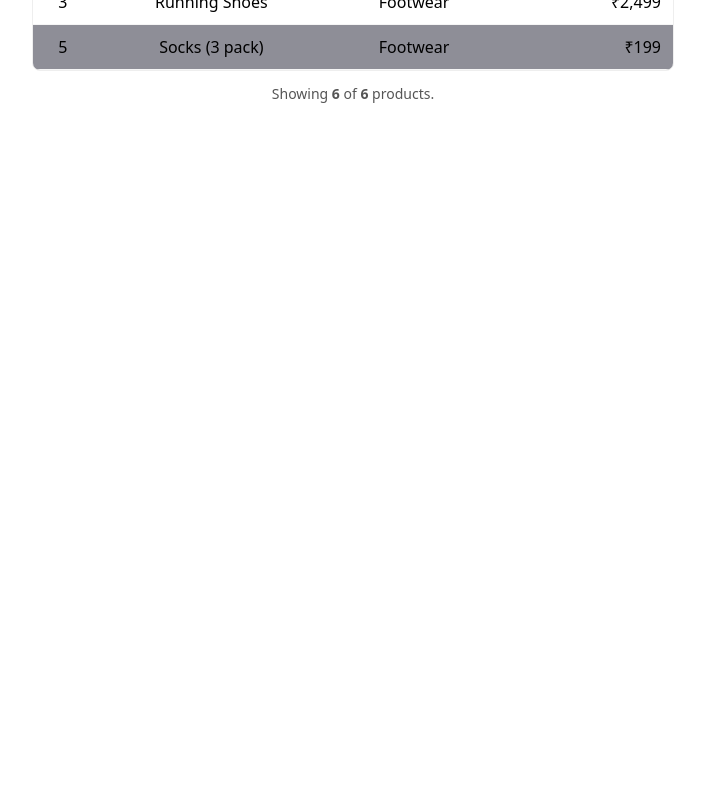
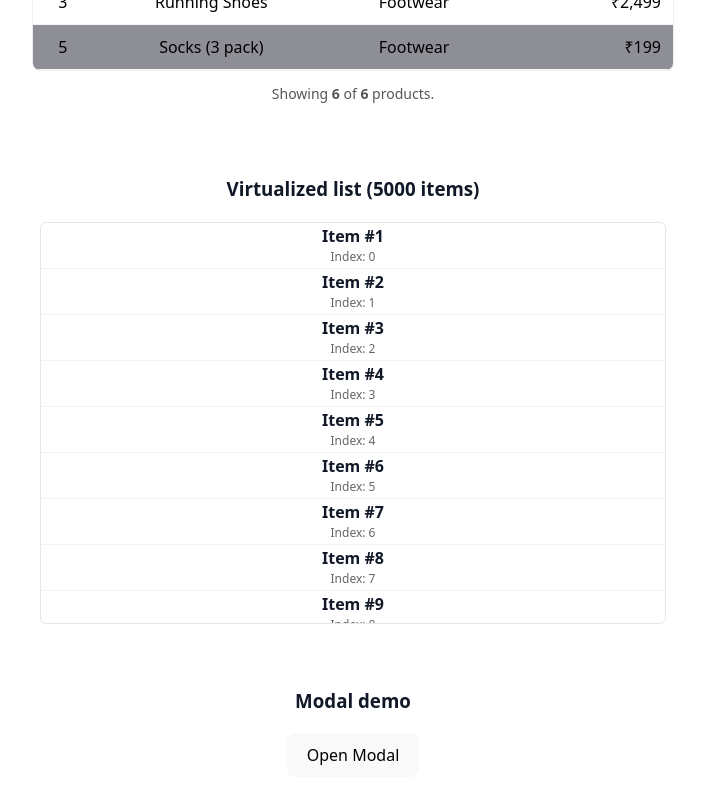
Before and after one commit to Prathm7/react-practice-problems, a React (Vite) app in the folder react-practice/: page / in a window 1280 px wide. Shown: the part 4816-5616 px from the top of the page, without its empty margins (287-992 px from the left). Before the commit the page ends 4984 px from the top, so only its background shows below. Built offline with nearby package versions, Linux system fonts and the light colour scheme.

Commit message:
feat: add P22 – Virtualized List and P23 – Modal Component

```diff
--- a/react-practice/src/App.css
+++ b/react-practice/src/App.css
@@ -115,3 +115,51 @@ html, body {
   .toast-root { left: 12px; right: 12px; top: 12px; }
   .toast { min-width: auto; width: 100%; max-width: none; }
 }
+
+.modal-backdrop {
+  position: fixed;
+  inset: 0;
+  background: rgba(0,0,0,0.45);
+  display: flex;
+  align-items: center;
+  justify-content: center;
+  z-index: 9999;
+  padding: 20px;
+}
+
+.modal {
+  width: 100%;
+  max-width: 640px;
+  background: #34375d;
+  border-radius: 8px;
+  box-shadow: 0 12px 40px rgba(2,6,23,0.4);
+  outline: none;
+  max-height: 90vh;
+  overflow: auto;
+}
+
+.modal-header {
+  display: flex;
+  align-items: center;
+  justify-content: space-between;
+  padding: 16px;
+  border-bottom: 1px solid #eee;
+}
+
+.modal-body {
+  padding: 16px;
+}
+
+.modal-footer {
+  padding: 12px 16px;
+  border-top: 1px solid #eee;
+  text-align: right;
+}
+
+.modal-close {
+  background: transparent;
+  border: none;
+  font-size: 20px;
+  cursor: pointer;
+  line-height: 1;
+}
--- a/react-practice/src/App.jsx
+++ b/react-practice/src/App.jsx
@@ -28,6 +28,8 @@ import PhoneNumbersForm from "./problems/P18-dynamic-form-fields/PhoneNumbersFor
 import ExampleForm from "./problems/P19-reusable-text-fields/ExampleForm";
 import MultiStepForm from "./problems/P20-multii-step-form/MultiStepForm";
 import ProductTable from "./problems/P21-sortable-and-filterable/ProductTable";
+import VirtualizedListItems from "./problems/P22-virtualized-list/VirtualizedItem";
+import AppModalDemo from "./problems/P23-model-component/AppModalDemo";
 
 function AppContent() {
   const { theme, toggleTheme } = useContext(ThemeContext);
@@ -101,6 +103,8 @@ export default function App() {
           <ExampleForm />
           <MultiStepForm />
           <ProductTable />
+          <VirtualizedListItems />
+          <AppModalDemo />
         </AuthProvider>
       </ThemeProvider>
     </ToastProvider>
--- /dev/null
+++ b/react-practice/src/problems/P22-virtualized-list/VirtualizedItem.jsx
@@ -0,0 +1,31 @@
+import React from "react";
+import VirtualizedList from "./VirtualizedList";
+
+function makeItems(n = 5000) {
+  return Array.from({ length: n }, (_, i) => ({
+    id: i + 1,
+    text: `Item #${i + 1}`,
+  }));
+}
+
+export default function VirtualizedListItems() {
+  const items = React.useMemo(() => makeItems(5000), []);
+
+  return (
+    <div style={{ padding: 20 }}>
+      <h3>Virtualized list (5000 items)</h3>
+      <VirtualizedList
+        items={items}
+        height={400}
+        itemHeight={46}
+        overscan={6}
+        renderItem={(item, idx) => (
+          <div style={{ width: "100%" }}>
+            <strong>{item.text}</strong>
+            <div style={{ fontSize: 12, color: "#666" }}>Index: {idx}</div>
+          </div>
+        )}
+      />
+    </div>
+  );
+}
--- /dev/null
+++ b/react-practice/src/problems/P22-virtualized-list/VirtualizedList.jsx
@@ -0,0 +1,112 @@
+import React, { useCallback, useEffect, useRef, useState } from "react";
+
+export default function VirtualizedList({
+  items = [],
+  height = 400,
+  itemHeight = 30,
+  renderItem,
+  overscan = 5,
+}) {
+  const total = items.length;
+  const totalHeight = total * itemHeight;
+  const containerRef = useRef(null);
+
+  const [startIndex, setStartIndex] = useState(0);
+  const [visibleCount, setVisibleCount] = useState(
+    Math.ceil(height / itemHeight)
+  );
+
+  const rafRef = useRef(null);
+
+  useEffect(() => {
+    if (containerRef.current) {
+      const measured = Math.ceil(
+        containerRef.current.clientHeight / itemHeight
+      );
+      setVisibleCount(measured);
+    } else {
+      setVisibleCount(Math.ceil(height / itemHeight));
+    }
+  }, [height, itemHeight]);
+
+  const onScroll = useCallback(() => {
+    if (rafRef.current != null) return;
+    rafRef.current = requestAnimationFrame(() => {
+      rafRef.current = null;
+      const scroller = containerRef.current;
+      if (!scroller) return;
+      const scrollTop = scroller.scrollTop;
+      const newStart = Math.floor(scrollTop / itemHeight) - overscan;
+      setStartIndex(Math.max(0, newStart));
+    });
+  }, [itemHeight, overscan]);
+
+  useEffect(() => {
+    const el = containerRef.current;
+    if (!el) return;
+    el.addEventListener("scroll", onScroll, { passive: true });
+    return () => {
+      el.removeEventListener("scroll", onScroll);
+      if (rafRef.current) cancelAnimationFrame(rafRef.current);
+    };
+  }, [onScroll]);
+
+  const endIndex = Math.min(total, startIndex + visibleCount + overscan * 2);
+  const visibleItems = items.slice(startIndex, endIndex);
+
+  const topSpacerHeight = startIndex * itemHeight;
+  const bottomSpacerHeight = Math.max(
+    0,
+    totalHeight - topSpacerHeight - visibleItems.length * itemHeight
+  );
+
+  return (
+    <div
+      ref={containerRef}
+      style={{
+        height,
+        overflowY: "auto",
+        border: "1px solid #e6e6e6",
+        borderRadius: 6,
+        position: "relative",
+      }}
+      tabIndex={0}
+      role="list"
+      aria-label="Virtualized list"
+    >
+      <div style={{ height: totalHeight, position: "relative" }}>
+        {topSpacerHeight > 0 && (
+          <div style={{ height: topSpacerHeight }} aria-hidden />
+        )}
+
+        <div style={{ position: "relative" }}>
+          {visibleItems.map((item, idx) => {
+            const realIndex = startIndex + idx;
+            return (
+              <div
+                key={item.id ?? realIndex}
+                style={{
+                  height: itemHeight,
+                  boxSizing: "border-box",
+                  display: "flex",
+                  alignItems: "center",
+                  padding: "0 12px",
+                  borderBottom: "1px solid #f2f2f2",
+                }}
+                role="listitem"
+                aria-posinset={realIndex + 1}
+                aria-setsize={total}
+              >
+                {renderItem ? renderItem(item, realIndex) : String(item)}
+              </div>
+            );
+          })}
+        </div>
+
+        {bottomSpacerHeight > 0 && (
+          <div style={{ height: bottomSpacerHeight }} aria-hidden />
+        )}
+      </div>
+    </div>
+  );
+}
--- /dev/null
+++ b/react-practice/src/problems/P23-model-component/AppModalDemo.jsx
@@ -0,0 +1,36 @@
+import React, { useState } from "react";
+import Modal from "./Modal";
+
+export default function AppModalDemo() {
+  const [open, setOpen] = useState(false);
+
+  return (
+    <div style={{ padding: 24 }}>
+      <h3>Modal demo</h3>
+
+      <button onClick={() => setOpen(true)}>Open Modal</button>
+
+      <Modal isOpen={open} onClose={() => setOpen(false)} title="Example Modal">
+        <p>This is a simple modal. Press ESC or click outside to close.</p>
+
+        <label>
+          Your name: <input placeholder="Type name" />
+        </label>
+
+        <div style={{ marginTop: 12 }}>
+          <button
+            onClick={() => {
+              alert("Saved");
+              setOpen(false);
+            }}
+          >
+            Save
+          </button>
+          <button style={{ marginLeft: 8 }} onClick={() => setOpen(false)}>
+            Cancel
+          </button>
+        </div>
+      </Modal>
+    </div>
+  );
+}
--- /dev/null
+++ b/react-practice/src/problems/P23-model-component/Modal.jsx
@@ -0,0 +1,95 @@
+import React, { useEffect, useRef } from "react";
+import { createPortal } from "react-dom";
+
+export default function Modal({ isOpen, onClose, title, children }) {
+  const modalRef = useRef(null);
+  const lastActiveRef = useRef(null);
+  const backdropRef = useRef(null);
+
+  useEffect(() => {
+    if (isOpen) {
+      lastActiveRef.current = document.activeElement;
+    }
+
+    const prevOverflow = document.body.style.overflow;
+    if (isOpen) document.body.style.overflow = "hidden";
+
+    if (isOpen && modalRef.current) {
+      setTimeout(() => modalRef.current?.focus(), 0);
+    }
+
+    return () => {
+      document.body.style.overflow = prevOverflow;
+      try {
+        lastActiveRef.current?.focus?.();
+      } catch (e) {}
+    };
+  }, [isOpen]);
+
+  useEffect(() => {
+    if (!isOpen) return;
+
+    function onKey(e) {
+      if (e.key === "Escape") onClose?.();
+      if (e.key === "Tab") {
+        const focusable = modalRef.current?.querySelectorAll(
+          'a[href], button:not([disabled]), textarea, input, select, [tabindex]:not([tabindex="-1"])'
+        );
+        if (!focusable || focusable.length === 0) {
+          e.preventDefault();
+          return;
+        }
+        const first = focusable[0];
+        const last = focusable[focusable.length - 1];
+        if (e.shiftKey && document.activeElement === first) {
+          e.preventDefault();
+          last.focus();
+        } else if (!e.shiftKey && document.activeElement === last) {
+          e.preventDefault();
+          first.focus();
+        }
+      }
+    }
+
+    document.addEventListener("keydown", onKey);
+    return () => document.removeEventListener("keydown", onKey);
+  }, [isOpen, onClose]);
+
+  if (!isOpen) return null;
+
+  return createPortal(
+    <div
+      className="modal-backdrop"
+      ref={backdropRef}
+      onMouseDown={(e) => {
+        if (e.target === backdropRef.current) onClose?.();
+      }}
+      aria-hidden={!isOpen}
+    >
+      <div
+        className="modal"
+        role="dialog"
+        aria-modal="true"
+        aria-labelledby="modal-title"
+        ref={modalRef}
+        tabIndex={-1}
+      >
+        <div className="modal-header">
+          <h2 id="modal-title" style={{ margin: 0 }}>
+            {title}
+          </h2>
+          <button onClick={onClose} aria-label="Close" className="modal-close">
+            ×
+          </button>
+        </div>
+
+        <div className="modal-body">{children}</div>
+
+        <div className="modal-footer">
+          <button onClick={onClose}>Close</button>
+        </div>
+      </div>
+    </div>,
+    document.body
+  );
+}
```
